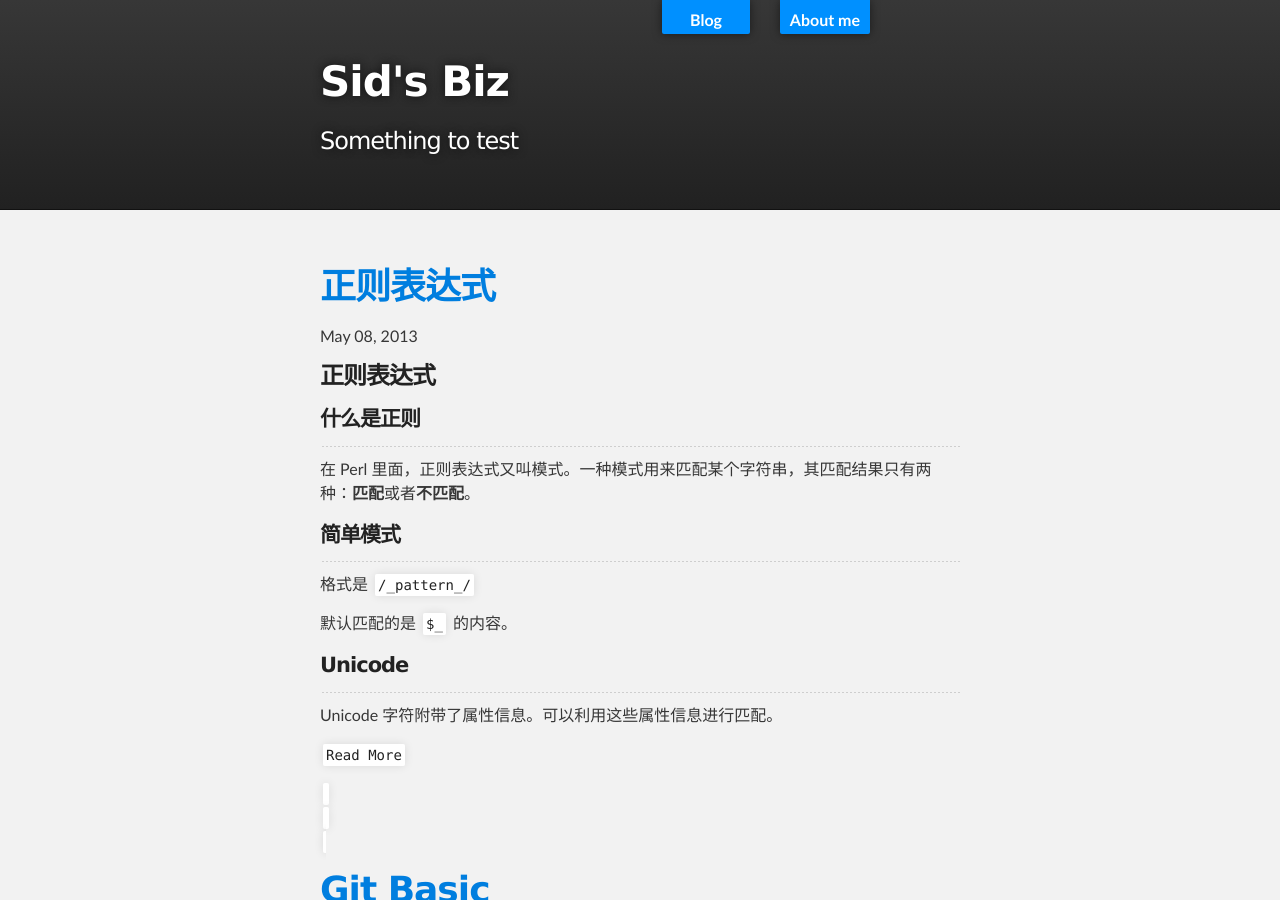
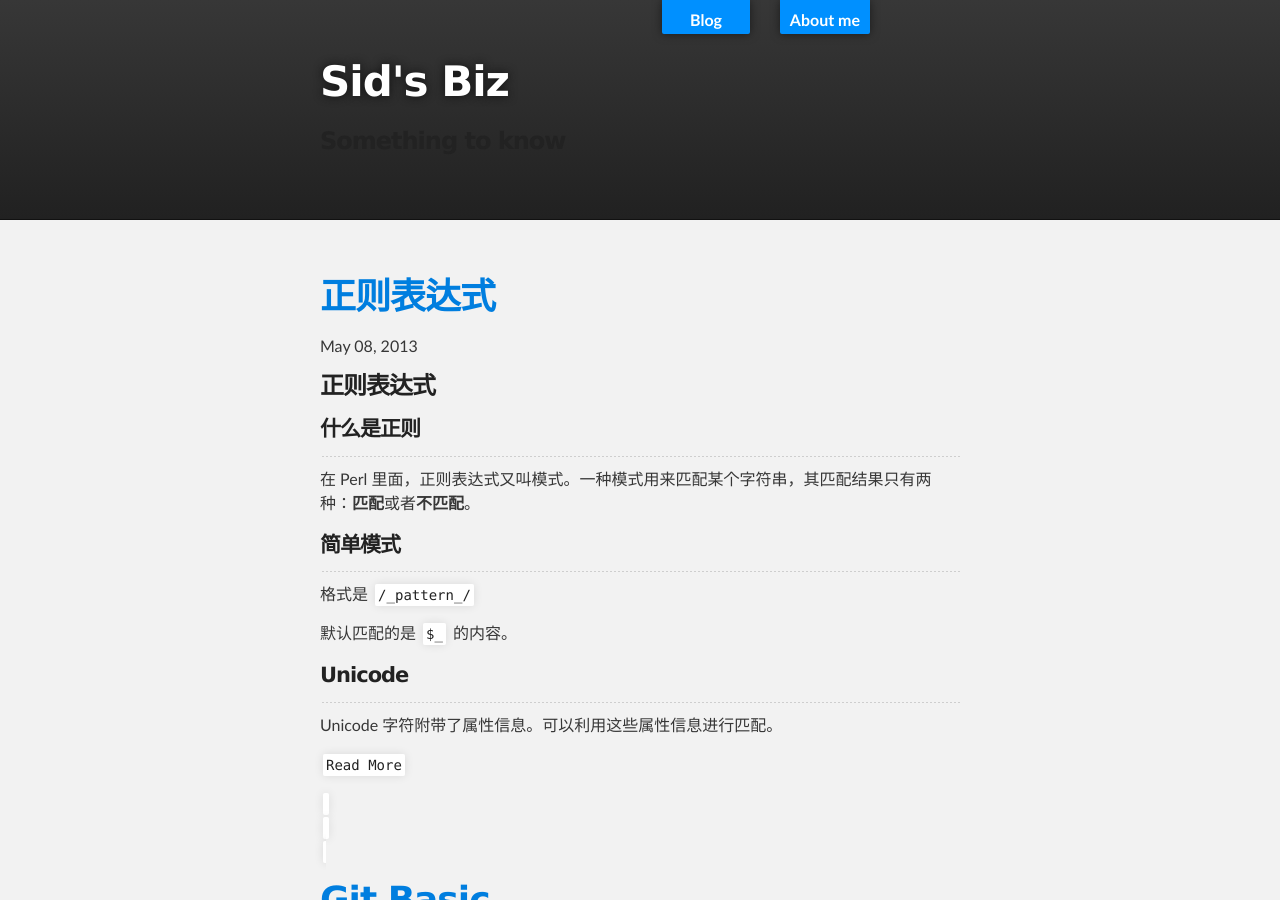
Before and after one commit to Siduzy/Blog, a Jekyll site: the page built from index.html, in a window 1280 px wide and 900 px high. Built offline with Jekyll 4.4.1, drawn with Linux system fonts in a browser that asks for light colours; Markdown is read by kramdown in place of the engine named in the settings.

Commit message:
ajust css

```diff
--- a/_layouts/default.html
+++ b/_layouts/default.html
@@ -19,7 +19,8 @@
           <a id="blog_banner" href="/blog/">Blog</a>
           <a id="about_banner" href="/about/">About me</a>
           <a href="/"><h1 id="project_title">Sid's Biz</h1></a>
-          <h2 id="project_tagline">Something to test</h2>
+          <h3>Something to know</h3>
+          <h2 id="project_tagline"></h2>
         </header>
     </div>
 
```
